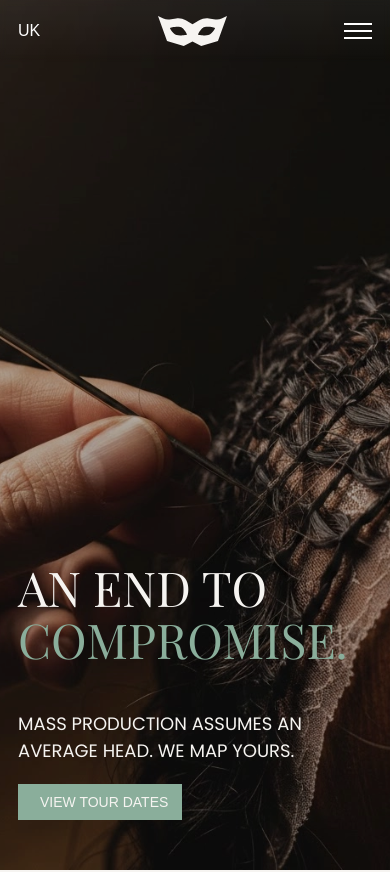
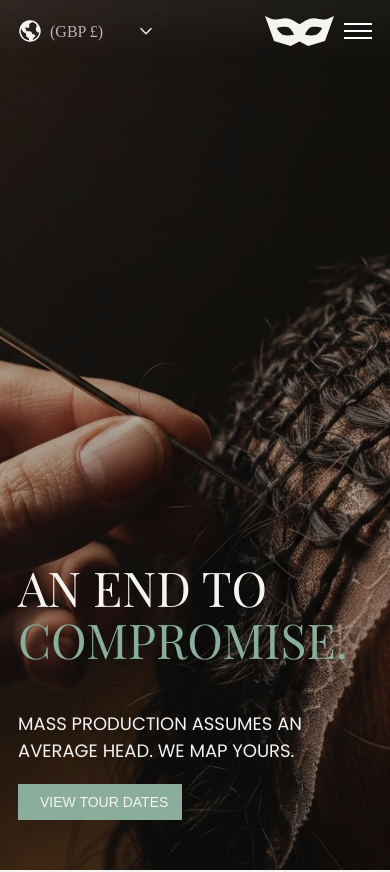
Before and after one commit to Yunex-x/gray-cut, a Next.js app: page /precision in a window 390 px wide. Shown: the top 872 px of the page. Built offline with nearby package versions, Linux system fonts and the light colour scheme.

Commit message:
currencyselector

```diff
--- a/app/components/layout/CurrencySelector.tsx
+++ b/app/components/layout/CurrencySelector.tsx
@@ -1,13 +1,58 @@
+'use client';
+
+import { useState, useRef, useEffect } from 'react';
+
+interface Currency {
+  code: string;
+  name: string;
+  symbol: string;
+  flag: string;
+}
+
+const currencies: Currency[] = [
+  { code: 'GBP', name: 'United Kingdom', symbol: '£', flag: '🇬🇧' },
+  { code: 'USD', name: 'United States', symbol: '$', flag: '🇺🇸' },
+  { code: 'EUR', name: 'European Union', symbol: '€', flag: '🇪🇺' },
+  { code: 'JPY', name: 'Japan', symbol: '¥', flag: '🇯🇵' },
+  { code: 'CNY', name: 'China', symbol: '¥', flag: '🇨🇳' },
+  { code: 'AUD', name: 'Australia', symbol: 'A$', flag: '🇦🇺' },
+  { code: 'CAD', name: 'Canada', symbol: 'C$', flag: '🇨🇦' },
+  { code: 'CHF', name: 'Switzerland', symbol: 'CHF', flag: '🇨🇭' },
+  { code: 'INR', name: 'India', symbol: '₹', flag: '🇮🇳' },
+  { code: 'AED', name: 'UAE', symbol: 'د.إ', flag: '🇦🇪' },
+];
+
 export default function CurrencySelector() {
+  const [isOpen, setIsOpen] = useState(false);
+  const [selectedCurrency, setSelectedCurrency] = useState<Currency>(currencies[0]);
+  const dropdownRef = useRef<HTMLDivElement>(null);
+
+  // Close dropdown when clicking outside
+  useEffect(() => {
+    const handleClickOutside = (event: MouseEvent) => {
+      if (dropdownRef.current && !dropdownRef.current.contains(event.target as Node)) {
+        setIsOpen(false);
+      }
+    };
+
+    document.addEventListener('mousedown', handleClickOutside);
+    return () => document.removeEventListener('mousedown', handleClickOutside);
+  }, []);
+
+  const handleSelectCurrency = (currency: Currency) => {
+    setSelectedCurrency(currency);
+    setIsOpen(false);
+  };
+
   return (
-    <div
-      className="
-        flex items-center gap-[18px]
-        w-[237px] h-[24px]
-      "
+    <div className="relative" ref={dropdownRef}>
+      {/* Trigger Button */}
+      <button
+        onClick={() => setIsOpen(!isOpen)}
+        className="flex items-center gap-[18px] w-[237px] h-[24px] cursor-pointer hover:opacity-80 transition-opacity"
       >
         {/* Left group */}
-      <div className="flex items-center gap-[8px] w-[201px] h-[24px]">
+        <div className="flex items-center gap-[8px] w-[101px]  lg:w-[201px]  h-[24px]">
           {/* Icon */}
           <div className="relative w-[24px] h-[24px]">
             <svg width="24" height="24" viewBox="0 0 24 24" fill="none" xmlns="http://www.w3.org/2000/svg">
@@ -17,21 +62,20 @@ export default function CurrencySelector() {
 
           {/* Text */}
           <span
-          className="
-            text-[16px]
-            leading-[19px]
-            font-medium
-            text-[rgba(246,244,241,0.7)]
-            whitespace-nowrap
-          "
+            className="text-[16px] leading-[19px] font-medium text-[rgba(246,244,241,0.7)] whitespace-nowrap"
             style={{ fontFamily: "Neue Montreal" }}
           >
-          United Kingdom (GBP £)
+            <span className="hidden sm:inline">
+              {selectedCurrency.name}
+            </span>
+            <span className="sm:ml-1">
+              ({selectedCurrency.code} {selectedCurrency.symbol})
+            </span>
           </span>
         </div>
 
         {/* Arrow */}
-      <div className="relative w-[18px] h-[18px]">
+        <div className={`relative w-[18px] h-[18px] transition-transform duration-300 ${isOpen ? 'rotate-180' : ''}`}>
           <svg
             width="18"
             height="18"
@@ -46,6 +90,57 @@ export default function CurrencySelector() {
             />
           </svg>
         </div>
+      </button>
+
+      {/* Dropdown Menu */}
+      {isOpen && (
+        <div
+          className="absolute top-[calc(100%+8px)] left-0 w-[280px] bg-[#1a1a1a] border border-[rgba(246,244,241,0.1)] rounded-lg shadow-xl overflow-hidden z-50 animate-fadeIn"
+        >
+          {/* Dropdown List */}
+          <div className="max-h-[300px] overflow-y-auto scrollbar-thin scrollbar-thumb-[rgba(246,244,241,0.2)] scrollbar-track-transparent">
+            {currencies.map((currency) => (
+              <button
+                key={currency.code}
+                onClick={() => handleSelectCurrency(currency)}
+                className={`
+                  w-full flex items-center gap-3 px-4 py-3
+                  hover:bg-[rgba(246,244,241,0.05)]
+                  transition-colors duration-200
+                  ${selectedCurrency.code === currency.code ? 'bg-[rgba(246,244,241,0.08)]' : ''}
+                `}
+              >
+                <span className="text-2xl">{currency.flag}</span>
+                <div className="flex-1 text-left">
+                  <div
+                    className="text-[14px] font-medium text-[#F6F4F1]"
+                    style={{ fontFamily: "Neue Montreal" }}
+                  >
+                    {currency.name}
+                  </div>
+                  <div
+                    className="text-[12px] text-[rgba(246,244,241,0.5)]"
+                    style={{ fontFamily: "Neue Montreal" }}
+                  >
+                    {currency.code} {currency.symbol}
+                  </div>
+                </div>
+                {selectedCurrency.code === currency.code && (
+                  <svg width="16" height="16" viewBox="0 0 16 16" fill="none">
+                    <path
+                      d="M13.3334 4L6.00002 11.3333L2.66669 8"
+                      stroke="#F6F4F1"
+                      strokeWidth="2"
+                      strokeLinecap="round"
+                      strokeLinejoin="round"
+                    />
+                  </svg>
+                )}
+              </button>
+            ))}
+          </div>
+        </div>
+      )}
     </div>
   );
 }
--- a/app/components/layout/Navbar.tsx
+++ b/app/components/layout/Navbar.tsx
@@ -80,8 +80,10 @@ export default function Navbar() {
 
       {/* ================= Mobile ================= */}
       <div className="lg:hidden flex items-center justify-between px-[18px] h-[62px]">
-        {/* Left */}
-        <button className="text-white text-[16px]">UK</button>
+        {/* Left - Currency Selector */}
+        <div className="relative z-[60]">
+          <CurrencySelector />
+        </div>
 
         {/* Logo */}
         <Link href="/" className="w-[69px] h-[30px]">
@@ -100,7 +102,7 @@ export default function Navbar() {
         </button>
       </div>
 
-      {/* ================= Mobile Dropdown ================= */}
+      {/* ================= Mobile Menu Dropdown ================= */}
       <div
         className={`
           fixed inset-0 z-[999]
@@ -160,10 +162,3 @@ export default function Navbar() {
     </header>
   );
 }
-
-/* Dummy icon button */
-function IconButton() {
-  return (
-    <div className="w-[20px] h-[20px] bg-white/70 rounded-full" />
-  );
-}
--- a/app/components/layout/footer/BrandBlock.tsx
+++ b/app/components/layout/footer/BrandBlock.tsx
@@ -8,7 +8,7 @@ export default function BrandBlock() {
       "
     >
       {/* LOGO */}
-      <div className="lg:w-[65px] lg:h-[46px] xl:w-[82px] xl:h-[58px] 2xl:w-[100px] 2xl:h-[70px]">
+      <div className="lg:w-[65px] lg:h-[46px] xl:w-[82px] xl:h-[58px] ">
         <img src="/logofooter.png" alt="GrayCut Logo" />
       </div>
 
```
Lines whose indentation alone changed are shown as unchanged.
